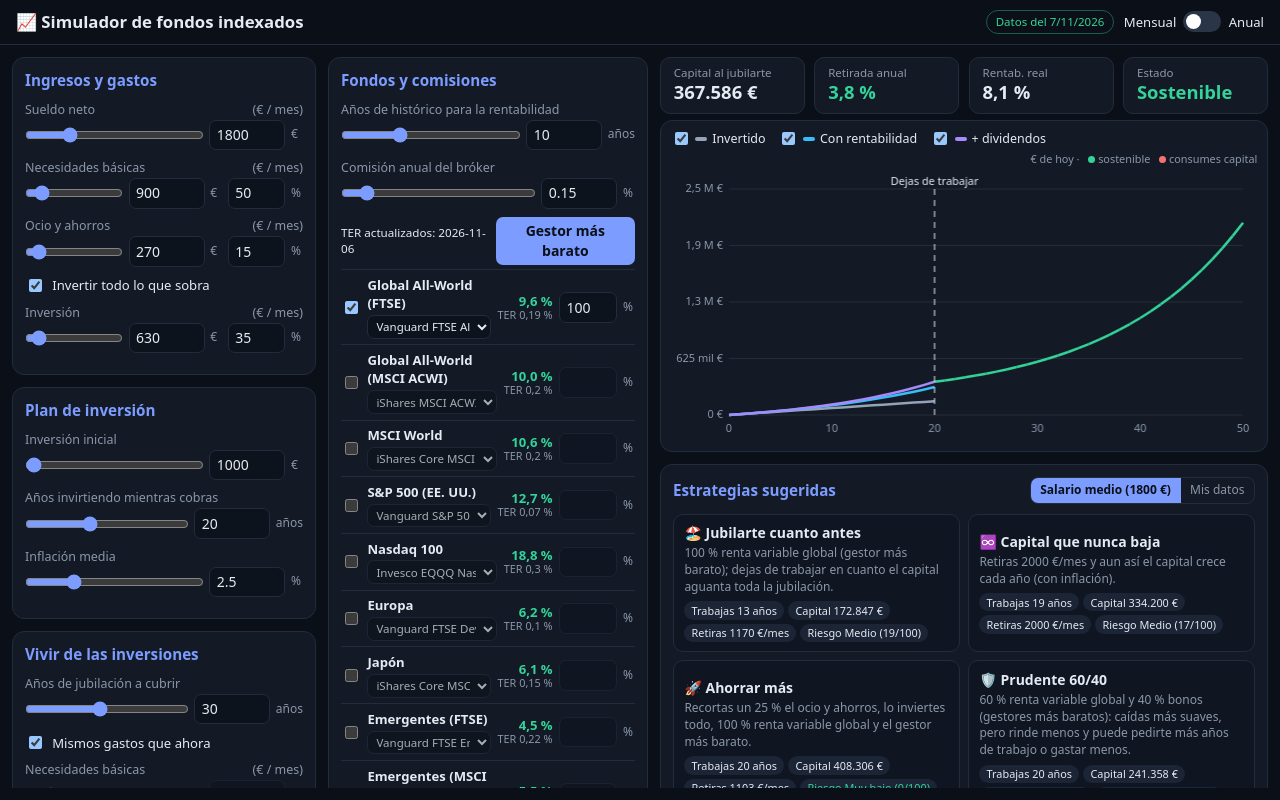
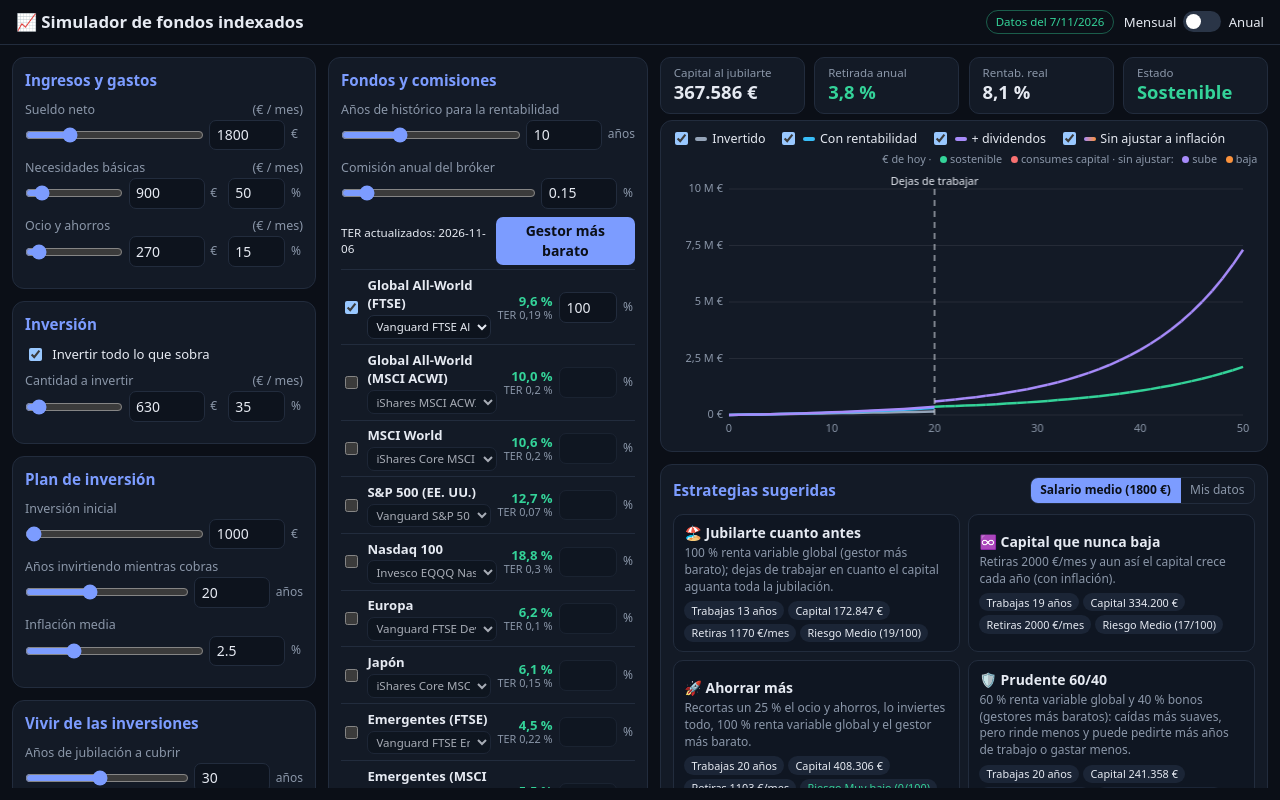
Before and after one commit to cuantaaparte/finance, a plain HTML site: page index.html in a window 1280 px wide. Drawn offline with Linux system fonts and the light colour scheme.

Commit message:
separacion de modulos del front y nueva linea en al grafica

```diff
--- a/css/styles.css
+++ b/css/styles.css
@@ -31,7 +31,7 @@ h1{font-size:1.05rem;margin:0}h2{font-size:.95rem;margin:0 0 .6rem;color:var(--a
 .legend label{display:flex;align-items:center;gap:.3rem;cursor:pointer}
 .legend label b{width:12px;height:4px;border-radius:2px;background:var(--c)}
 .hint{color:var(--muted);font-size:.68rem;margin-left:auto}
-.dot{display:inline-block;width:7px;height:7px;border-radius:50%;margin:0 .2rem 0 .35rem}.dot.ok{background:var(--ok)}.dot.bad{background:var(--bad)}
+.dot{display:inline-block;width:7px;height:7px;border-radius:50%;margin:0 .2rem 0 .35rem}.dot.ok{background:var(--ok)}.dot.bad{background:var(--bad)}.dot.nup{background:#a78bfa}.dot.ndown{background:#fb923c}
 .chart-wrap{position:relative;height:max(12rem,28vh)}
 canvas{position:absolute;inset:0;width:100%;height:100%;touch-action:pan-y}
 .tip{position:absolute;top:6px;pointer-events:none;background:#0b0f17ee;border:1px solid var(--line);border-radius:10px;padding:.35rem .55rem;font-size:.74rem;white-space:pre;z-index:2}
--- a/index.html
+++ b/index.html
@@ -39,7 +39,8 @@
           <label><input type="checkbox" data-key="showInvested"><b style="--c:#94a3b8"></b>Invertido</label>
           <label><input type="checkbox" data-key="showPrice"><b style="--c:#38bdf8"></b>Con rentabilidad</label>
           <label><input type="checkbox" data-key="showTotal"><b style="--c:#a78bfa"></b>+ dividendos</label>
-          <span class="hint">€ de hoy · <b class="dot ok"></b>sostenible <b class="dot bad"></b>consumes capital</span>
+          <label title="Mismo plan en euros nominales, sin descontar la inflación (lo que marcaría tu cuenta cada año)"><input type="checkbox" data-key="showNominal"><b style="--c:linear-gradient(90deg,#a78bfa,#fb923c)"></b>Sin ajustar a inflación</label>
+          <span class="hint">€ de hoy · <b class="dot ok"></b>sostenible <b class="dot bad"></b>consumes capital · sin ajustar: <b class="dot nup"></b>sube <b class="dot ndown"></b>baja</span>
         </div>
         <div class="chart-wrap">
           <canvas id="chart"></canvas>
--- a/js/chart.js
+++ b/js/chart.js
@@ -1,7 +1,7 @@
 /* Gráfica en <canvas> sin librerías: dos fases (trabajo / jubilación), línea vertical y tooltip. */
 (function (App) {
   'use strict';
-  const C = { invested: '#94a3b8', price: '#38bdf8', total: '#a78bfa', ok: '#34d399', bad: '#f87171', grid: 'rgba(255,255,255,.08)', text: '#8b97a9' };
+  const C = { invested: '#94a3b8', price: '#38bdf8', total: '#a78bfa', ok: '#34d399', bad: '#f87171', nomUp: '#a78bfa', nomDown: '#fb923c', grid: 'rgba(255,255,255,.08)', text: '#8b97a9' };
   const PAD = { l: 58, r: 14, t: 18, b: 28 }, BASE = { ...PAD };
   const compact = new Intl.NumberFormat('es-ES', { notation: 'compact', maximumFractionDigits: 1 });
   const eur = new Intl.NumberFormat('es-ES', { style: 'currency', currency: 'EUR', maximumFractionDigits: 0 });
@@ -35,6 +35,7 @@
     const vals = [...res.total];
     if (s.showInvested) vals.push(...res.invested);
     if (s.showPrice) vals.push(...res.price.filter(v => v != null));
+    if (s.showNominal) vals.push(...res.nominal.slice(res.work));
     const top = niceMax(Math.max(...vals, 1));
     const X = y => PAD.l + (y / res.years) * iw, Y = v => PAD.t + ih - (v / top) * ih;
 
@@ -57,6 +58,8 @@
     if (s.showInvested) line(res.invested, 0, res.work, C.invested);
     if (s.showPrice) line(res.price, 0, res.work, C.price);
     if (s.showTotal) line(res.total, 0, res.work, C.total);
+    // Jubilación sin ajustar a inflación (euros nominales): lila si sube, naranja si baja. Se pinta debajo de la línea en € de hoy.
+    if (s.showNominal) for (let y = res.work; y < res.years; y++) line(res.nominal, y, y + 1, res.nominalDecline[y] ? C.nomDown : C.nomUp);
     for (let y = res.work; y < res.years; y++) line(res.total, y, y + 1, res.decline[y] ? C.bad : C.ok);
 
     ctx.setLineDash([6, 5]); ctx.strokeStyle = '#e6eaf2'; ctx.lineWidth = 1;
@@ -70,14 +73,15 @@
   }
 
   function onMove(e) {
-    const { res } = last, rect = canvas.getBoundingClientRect(), iw = rect.width - PAD.l - PAD.r;
+    const { res, s } = last, rect = canvas.getBoundingClientRect(), iw = rect.width - PAD.l - PAD.r;
     const y = Math.min(res.years, Math.max(0, Math.round(((e.clientX - rect.left - PAD.l) / iw) * res.years)));
     hover = y;
     const lines = [`Año ${y} · ${y <= res.work ? 'trabajando' : 'jubilado'}`];
     if (y <= res.work) lines.push(`Invertido: ${eur.format(res.invested[y])}`, `Con rentab.: ${eur.format(res.price[y])}`);
-    lines.push(`${y <= res.work ? '+ dividendos' : 'Capital'}: ${eur.format(res.total[y])}`);
+    lines.push(`${y <= res.work ? '+ dividendos' : 'Capital (€ de hoy)'}: ${eur.format(res.total[y])}`);
+    if (s.showNominal && y >= res.work) lines.push(`Sin ajustar (€ nominales): ${eur.format(res.nominal[y])}`);
     tip.textContent = lines.join('\n'); tip.hidden = false;
-    tip.style.left = Math.min(e.clientX - rect.left + 12, rect.width - 190) + 'px';
+    tip.style.left = Math.min(e.clientX - rect.left + 12, rect.width - 240) + 'px';
     draw();
   }
 
--- a/js/config.js
+++ b/js/config.js
@@ -3,7 +3,7 @@
   'use strict';
   const P = (id, name, ter) => ({ id, name, ter });
   // id = ticker de Yahoo Finance usado como PROXY del índice. vol = volatilidad anual (%), yield = dividendo bruto (%),
-  // fallback = rentabilidad anual si no hay conexión. Los TER son ORIENTATIVOS: se sobrescriben con data/ters.json.
+  // fallback = rentabilidad anual si no hay conexión. Los TER son ORIENTATIVOS: se sobrescriben con data/ters.js.
   const FUNDS = [
     { id: 'VT', name: 'Global All-World (FTSE)', vol: 15, yield: 1.9, fallback: 0.080, providers: [
       P('vt-vanguard', 'Vanguard FTSE All-World', 0.19), P('vt-invesco', 'Invesco FTSE All-World', 0.15)] },
@@ -39,7 +39,7 @@
     initial: 1000, workYears: 20, retireYears: 30, inflation: 2.5,
     histYears: 10, brokerFee: 0.15, alloc: { VT: 100 }, prov: {},
     retLinked: true, retNeeds: 900, retLeisure: 270,
-    showInvested: true, showPrice: true, showTotal: true,
+    showInvested: true, showPrice: true, showTotal: true, showNominal: true,
     stratBase: 'avg', // punto de partida de las estrategias: 'avg' (salario medio) | 'mine' (tus datos)
   };
 
@@ -49,8 +49,10 @@
       { key: 'net', label: 'Sueldo neto', max: 8000, step: 50, unit: true },
       { key: 'needs', label: 'Necesidades básicas', max: 8000, step: 25, unit: true, pct: 'needsPct' },
       { key: 'leisure', label: 'Ocio y ahorros', max: 4000, step: 25, unit: true, pct: 'leisurePct' },
+    ]},
+    { title: 'Inversión', col: 'a', fields: [
       { key: 'investAuto', label: 'Invertir todo lo que sobra', type: 'check' },
-      { key: 'invest', label: 'Inversión', max: 8000, step: 25, unit: true, pct: 'investPct' },
+      { key: 'invest', label: 'Cantidad a invertir', max: 8000, step: 25, unit: true, pct: 'investPct' },
     ]},
     { title: 'Plan de inversión', col: 'a', fields: [
       { key: 'initial', label: 'Inversión inicial', max: 200000, step: 500, suffix: '€' },
@@ -60,8 +62,10 @@
     { title: 'Vivir de las inversiones', col: 'a', fields: [
       { key: 'retireYears', label: 'Años de jubilación a cubrir', min: 5, max: 60, step: 1, suffix: 'años' },
       { key: 'retLinked', label: 'Mismos gastos que ahora', type: 'check' },
-      { key: 'retNeeds', label: 'Necesidades básicas', max: 8000, step: 25, unit: true, linked: true },
-      { key: 'retLeisure', label: 'Ocio y ahorros', max: 4000, step: 25, unit: true, linked: true },
+      // Lo que retiras cada mes = necesidades + ocio. Los % de abajo son sobre estos ingresos (suman 100 %).
+      { key: 'retIncome', label: 'Ingresos de la inversión', max: 8000, step: 50, unit: true, linked: true },
+      { key: 'retNeeds', label: 'Necesidades básicas', max: 8000, step: 25, unit: true, pct: 'retNeedsPct', linked: true },
+      { key: 'retLeisure', label: 'Ocio y ahorros', max: 4000, step: 25, unit: true, pct: 'retLeisurePct', linked: true },
     ]},
     { title: 'Fondos y comisiones', col: 'b', custom: 'funds', fields: [
       { key: 'histYears', label: 'Años de histórico para la rentabilidad', min: 1, max: 30, step: 1, suffix: 'años' },
@@ -92,6 +96,7 @@
       inflation: { bad: { gt: 6 }, good: { lt: 1 } },
       brokerFee: { bad: { gt: 1 } },
       retireYears: { bad: { gt: 50 }, good: { lt: 10 } },
+      retIncome: { pctOfNet: true, bad: { gt: 120 }, good: { lt: 10 } }, // retiras más de 1,2 veces tu sueldo actual / menos del 10 %
       retNeeds: { pctOfNet: true, bad: { gt: 85 }, good: { lt: 5 } },
       retLeisure: { pctOfNet: true, bad: { gt: 50 }, good: { lt: 5 } },
     },
--- a/js/finance.js
+++ b/js/finance.js
@@ -17,6 +17,7 @@
     const free = s.net - s.needs - s.leisure;
     s.invest = s.investAuto ? free : clamp(s.invest, 0, free);
     if (s.retLinked) { s.retNeeds = s.needs; s.retLeisure = s.leisure; }
+    else { s.retNeeds = Math.max(0, s.retNeeds); s.retLeisure = Math.max(0, s.retLeisure); }
     return s;
   }
 
@@ -62,7 +63,10 @@
       if (!working && t === 0 && depleted === null) depleted = y + 1;
     }
     const capital = total[s.workYears];
-    return { years, work: s.workYears, invested, price, total, decline, depleted, capital, spend,
+    // Mismo plan sin descontar la inflación: lo que marcaría la cuenta en euros "de cada año" (nominales).
+    const nominal = total.map((t, y) => t * Math.pow(1 + infl, y));
+    const nominalDecline = decline.map((_, y) => y >= s.workYears && nominal[y + 1] < nominal[y] * 0.9999);
+    return { years, work: s.workYears, invested, price, total, decline, nominal, nominalDecline, depleted, capital, spend,
              withdrawalRate: capital > 0 ? spend * 12 / capital : Infinity,
              realReturn: (1 + p.total) / (1 + infl) - 1 };
   }
--- a/js/ui.js
+++ b/js/ui.js
@@ -8,7 +8,8 @@
   const pct = (x, d = 1) => (x * 100).toFixed(d).replace('.', ',') + ' %';
   const round = (x, d = 2) => Math.round(x * 10 ** d) / 10 ** d;
   const PCT = { needsPct: 'needs', leisurePct: 'leisure', investPct: 'invest' };
-  const MONEY = new Set(['net', 'needs', 'leisure', 'invest', 'retNeeds', 'retLeisure']);
+  const RET_PCT = { retNeedsPct: 'retNeeds', retLeisurePct: 'retLeisure' }; // % sobre los ingresos de la inversión (suman 100 %)
+  const MONEY = new Set(['net', 'needs', 'leisure', 'invest', 'retIncome', 'retNeeds', 'retLeisure']);
 
   const state = Object.assign(structuredClone(config.DEFAULT_STATE), storage.get(config.STORAGE.settings, {}));
   if (!Object.keys(state.alloc || {}).length) state.alloc = { ...config.DEFAULT_STATE.alloc };
@@ -44,7 +45,7 @@
       h('input', { type: 'range', 'data-key': f.key, min: f.min ?? 0, max: f.max, step: f.step, 'data-max': f.max, 'data-step': f.step, ...link }),
       h('input', { type: 'number', 'data-key': f.key, step: 'any', min: f.min ?? 0, inputmode: 'decimal', ...link }),
       h('span', { class: 'suf' }, isMoney ? '€' : f.suffix || ''));
-    if (f.pct) row.append(h('input', { type: 'number', class: 'pct', 'data-key': f.pct, min: 0, max: 100, step: 'any', inputmode: 'decimal' }), h('span', { class: 'suf' }, '%'));
+    if (f.pct) row.append(h('input', { type: 'number', class: 'pct', 'data-key': f.pct, min: 0, max: 100, step: 'any', inputmode: 'decimal', ...link }), h('span', { class: 'suf' }, '%'));
     return h('div', { class: 'field', 'data-field': f.key }, h('label', {}, f.label, f.unit ? h('em', { 'data-unit': '' }) : null), row);
   }
 
@@ -88,17 +89,33 @@
     if (!isCheck && !Number.isFinite(v)) return;
     if (key === 'periodYearly') state.period = v ? 'year' : 'month';
     else if (key in PCT) { state[PCT[key]] = (state.net * v) / 100; flag(PCT[key]); }
+    else if (key in RET_PCT) setRetShare(key, v);
+    else if (key === 'retIncome') setRetIncome(v / factor());
     else if (MONEY.has(key)) { state[key] = v / factor(); flag(key); }
     else state[key] = v;
     refresh();
   }
+  /* Jubilación: ingresos de la inversión = necesidades + ocio. Cambiar el total reescala ambos; cambiar un % reparte el resto al otro. */
+  const retIncome = () => state.retNeeds + state.retLeisure;
+  function setRetIncome(v) {
+    const inc = retIncome();
+    if (inc > 0) { state.retNeeds *= v / inc; state.retLeisure *= v / inc; }
+    else { state.retNeeds = v * 0.7; state.retLeisure = v * 0.3; }
+  }
+  function setRetShare(key, pctValue) {
+    const inc = retIncome(), part = (inc * Math.min(100, Math.max(0, pctValue))) / 100;
+    if (key === 'retNeedsPct') { state.retNeeds = part; state.retLeisure = inc - part; }
+    else { state.retLeisure = part; state.retNeeds = inc - part; }
+  }
+  const valueOf = key => (key === 'retIncome' ? retIncome() : state[key]);
   function flag(k) {
     if (k === 'needs' || k === 'leisure') state.touched[k] = true;
     if (k === 'invest') state.investAuto = false;
   }
   function shown(key) {
     if (key in PCT) return state.net ? (state[PCT[key]] / state.net) * 100 : 0;
-    return MONEY.has(key) ? state[key] * factor() : state[key];
+    if (key in RET_PCT) return retIncome() > 0 ? (state[RET_PCT[key]] / retIncome()) * 100 : 0;
+    return MONEY.has(key) ? valueOf(key) * factor() : state[key];
   }
 
   /** userEdit = true: el usuario cambió algo → esos datos pasan a ser la base de las estrategias. */
@@ -179,7 +196,7 @@
     const out = (r, v) => r && ((r.gt != null && v > r.gt) || (r.lt != null && v < r.lt));
     $$('.field[data-field]').forEach(el => {
       const key = el.dataset.field, rule = config.EXTREMES[key];
-      const v = rule?.pctOfNet ? (state.net > 0 ? (state[key] / state.net) * 100 : NaN) : state[key];
+      const v = rule?.pctOfNet ? (state.net > 0 ? (valueOf(key) / state.net) * 100 : NaN) : valueOf(key);
       const hit = !rule || !Number.isFinite(v) ? null : out(rule.bad, v) ? 'bad' : out(rule.good, v) ? 'good' : null;
       el.classList.toggle('is-bad', hit === 'bad'); el.classList.toggle('is-good', hit === 'good');
       el.title = hit === 'bad' ? 'Valor extremo: muy pesimista' : hit === 'good' ? 'Valor extremo: demasiado optimista' : '';
```
